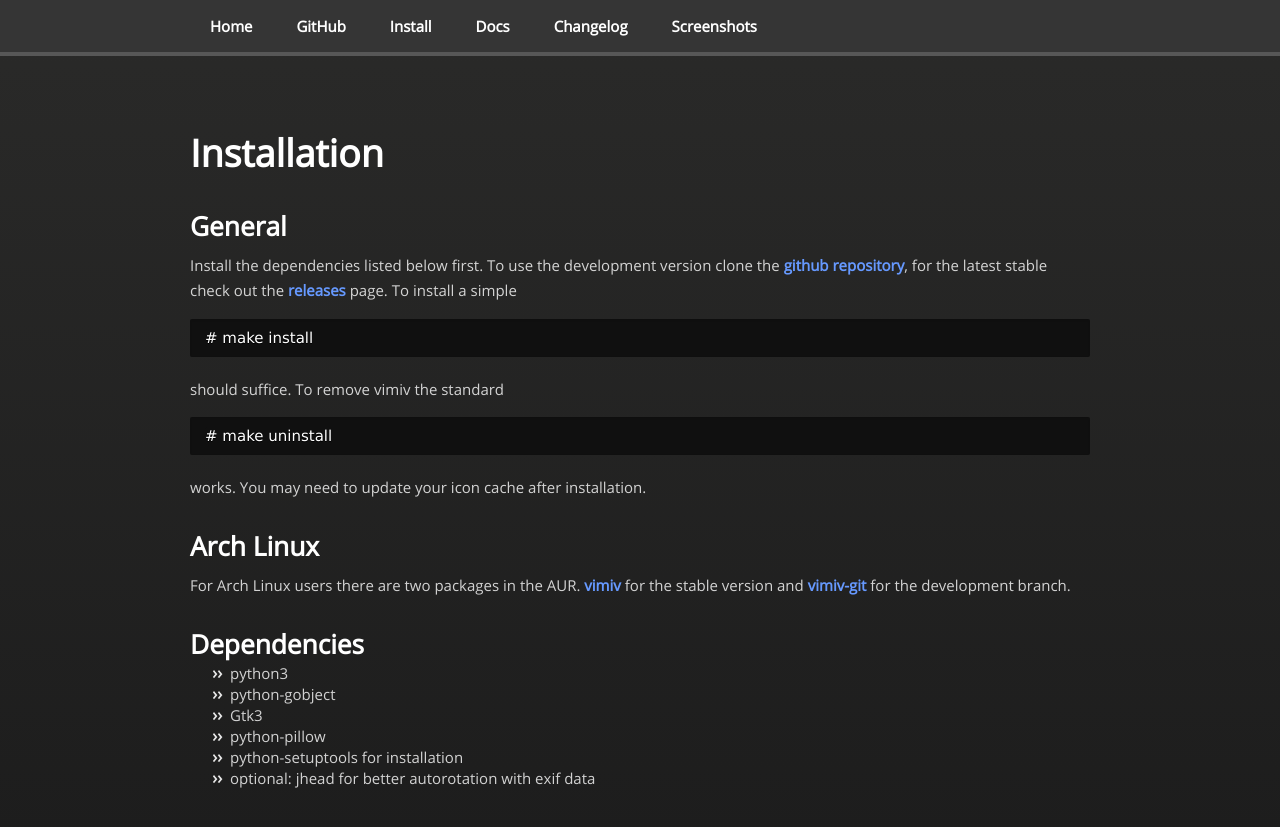
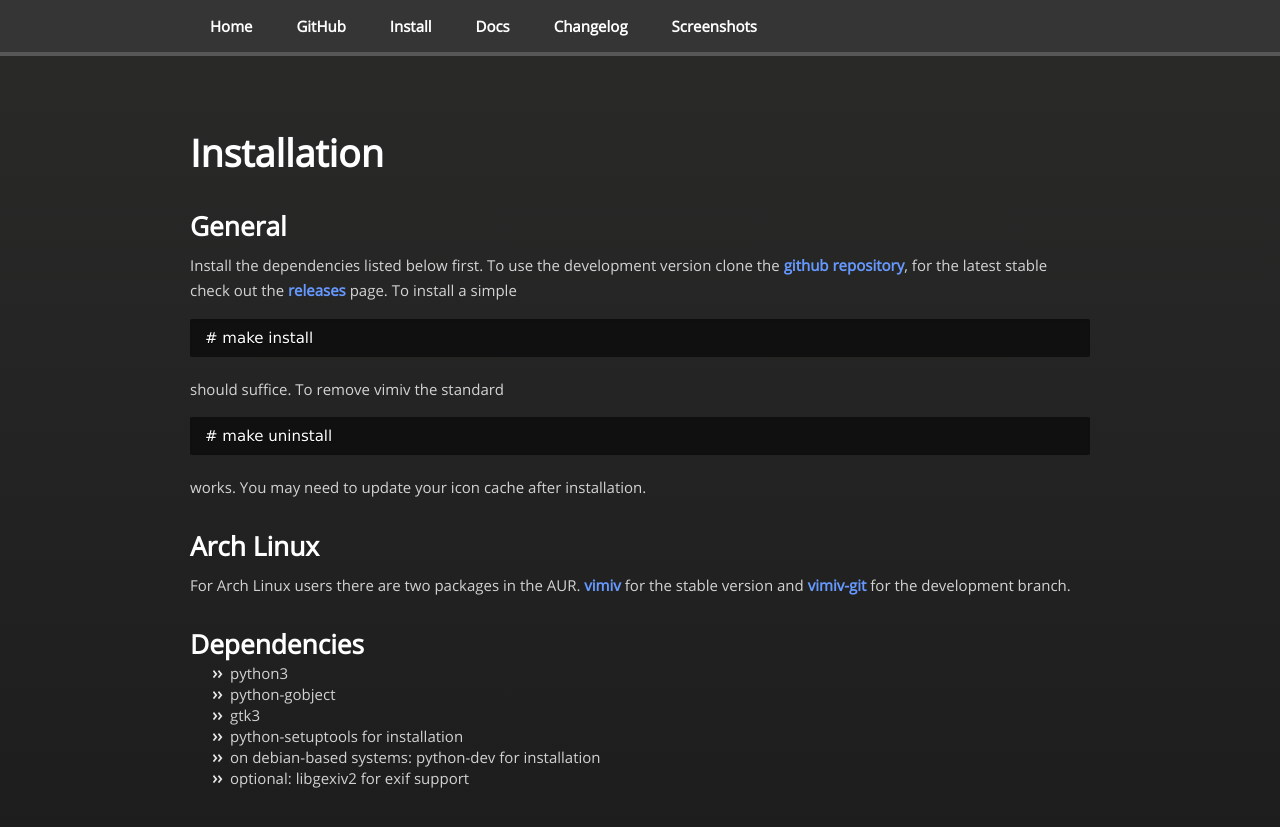
Before and after one commit to karlch/vimiv, a Jekyll site: the page built from _pages/docs/install.md, in a window 1280 px wide. Shown: the top 827 px of the page. Built offline with Jekyll 4.4.1, drawn with Linux system fonts in a browser that asks for light colours.

```diff
--- a/_pages/docs/install.md
+++ b/_pages/docs/install.md
@@ -33,7 +33,7 @@ for the development branch.
 
 * python3
 * python-gobject
-* Gtk3
-* python-pillow
+* gtk3
 * python-setuptools for installation
-* optional: jhead for better autorotation with exif data
+* on debian-based systems: python-dev for installation
+* optional: libgexiv2 for exif support
```
